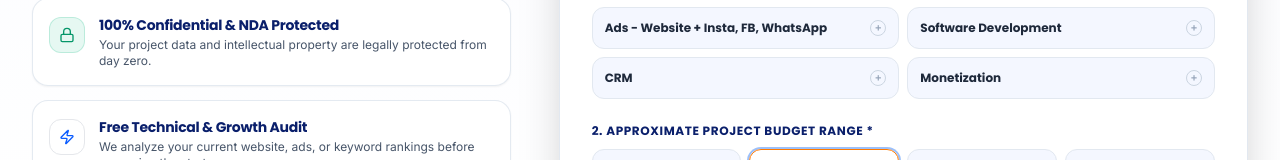
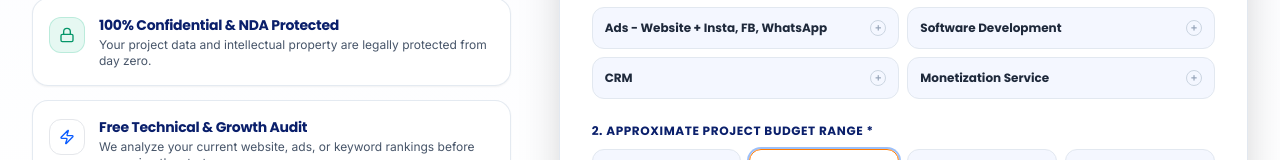
Before and after one commit to aakassh123/CLICK-ON-MEDIA, a React (Vite) app: page / in a window 1280 px wide. Both pictures are taken after a click on the button "Get Free Quote". Shown: the part 425-585 px from the top of the page. Built offline with nearby package versions, Linux system fonts and the light colour scheme.

Commit message:
fix: rename Monetization to Monetization Service across website

```diff
--- a/index.html
+++ b/index.html
@@ -266,7 +266,7 @@
               "@type": "Offer",
               "itemOffered": {
                 "@type": "Service",
-                "name": "Monetization",
+                "name": "Monetization Service",
                 "description": "Strategic digital asset earnings optimization across YouTube AdSense, Meta creator rewards, sponsorships, and digital commerce funnels.",
                 "url": "https://clickonmedia.in/#service/monetization",
                 "provider": { "@id": "https://clickonmedia.in/#localbusiness" }
--- a/src/App.jsx
+++ b/src/App.jsx
@@ -107,7 +107,12 @@ const SEO_METADATA = {
     canonical: 'https://clickonmedia.in/#service/crm'
   },
   'service/monetization': {
-    title: 'Digital Asset Monetization & Growth | Click On Media',
+    title: 'Digital Asset Monetization Service & Growth | Click On Media',
+    description: 'Strategic YouTube AdSense revenue maximization, Meta creator bonuses, sponsor funnels, and passive cashflow optimization for creators.',
+    canonical: 'https://clickonmedia.in/#service/monetization'
+  },
+  'service/monetization-service': {
+    title: 'Digital Asset Monetization Service & Growth | Click On Media',
     description: 'Strategic YouTube AdSense revenue maximization, Meta creator bonuses, sponsor funnels, and passive cashflow optimization for creators.',
     canonical: 'https://clickonmedia.in/#service/monetization'
   }
--- a/src/components/Footer.jsx
+++ b/src/components/Footer.jsx
@@ -125,7 +125,7 @@ export default function Footer({ onOpenQuote, onSelectService }) {
                 { name: 'Ads - Website + Insta, FB, WhatsApp', id: 'ads' },
                 { name: 'Software Development', id: 'software-dev' },
                 { name: 'CRM', id: 'crm' },
-                { name: 'Monetization', id: 'monetization' }
+                { name: 'Monetization Service', id: 'monetization' }
               ].map((service, idx) => (
                 <li key={idx}>
                   <button
--- a/src/components/Navbar.jsx
+++ b/src/components/Navbar.jsx
@@ -72,7 +72,7 @@ export default function Navbar({ onOpenQuote, onSelectService }) {
     { title: 'Ads - Website + Insta, FB, WhatsApp', desc: 'High-ROAS Google, Meta & WhatsApp ad funnels.', id: 'ads', icon: Target, color: 'text-[var(--brand-orange)]' },
     { title: 'Software Development', desc: 'Tailor-made cloud software & mobile apps.', id: 'software-dev', icon: Code2, color: 'text-[var(--primary-blue)]' },
     { title: 'CRM', desc: 'Centralized lead pipeline & automated follow-ups.', id: 'crm', icon: Layout, color: 'text-[var(--primary-blue)]' },
-    { title: 'Monetization', desc: 'Maximize YouTube, creator & asset revenue streams.', id: 'monetization', icon: TrendingUp, color: 'text-[var(--brand-orange)]' },
+    { title: 'Monetization Service', desc: 'Maximize YouTube, creator & asset revenue streams.', id: 'monetization', icon: TrendingUp, color: 'text-[var(--brand-orange)]' },
   ];
 
   const navLinks = [
--- a/src/components/QuoteModal.jsx
+++ b/src/components/QuoteModal.jsx
@@ -27,7 +27,7 @@ export default function QuoteModal({ isOpen, onClose, preselectedService }) {
     'Ads - Website + Insta, FB, WhatsApp',
     'Software Development',
     'CRM',
-    'Monetization'
+    'Monetization Service'
   ];
 
   const budgetOptions = [
--- a/src/components/QuotePage.jsx
+++ b/src/components/QuotePage.jsx
@@ -51,7 +51,7 @@ export default function QuotePage({ onBack, preselectedService = '' }) {
     'Ads - Website + Insta, FB, WhatsApp',
     'Software Development',
     'CRM',
-    'Monetization'
+    'Monetization Service'
   ];
 
   const budgetOptions = [
--- a/src/components/Services.jsx
+++ b/src/components/Services.jsx
@@ -308,7 +308,7 @@ const SERVICES_DATA = [
   {
     id: 'monetization',
     number: '10',
-    title: 'Monetization',
+    title: 'Monetization Service',
     badge: 'Revenue Optimization',
     microTag: ['YOUTUBE REVENUE', 'META CREATOR', 'ASSET MONETIZATION'],
     headlineStack: {
@@ -334,7 +334,7 @@ const SERVICES_DATA = [
     ],
     metrics: 'Max RPM Revenue',
     metricDetail: 'Passive Cashflow',
-    ctaText: 'Explore Monetization'
+    ctaText: 'Explore Monetization Service'
   }
 ];
 
```
Also changed, not shown: src/data/servicesCatalog.js.
